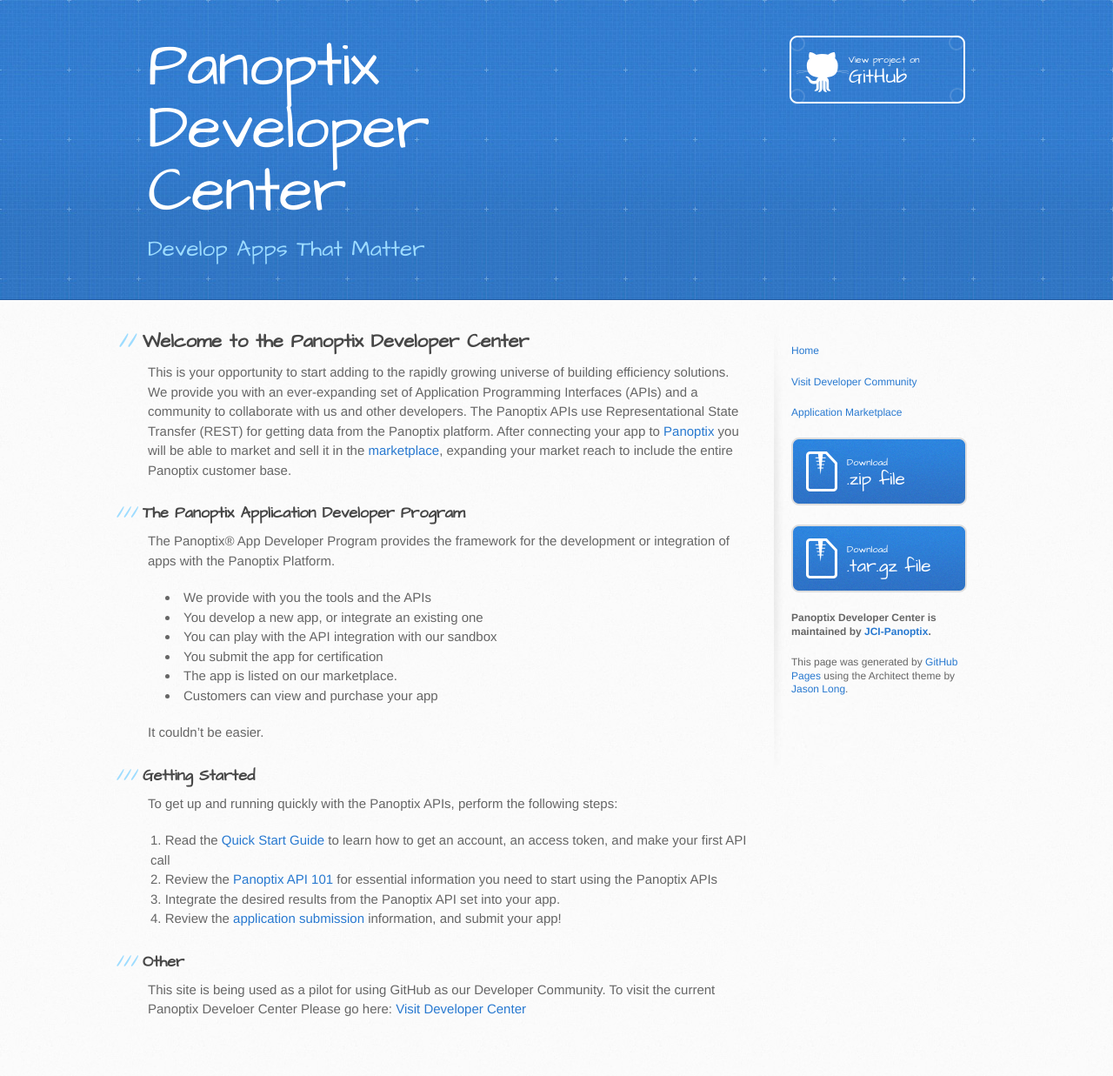
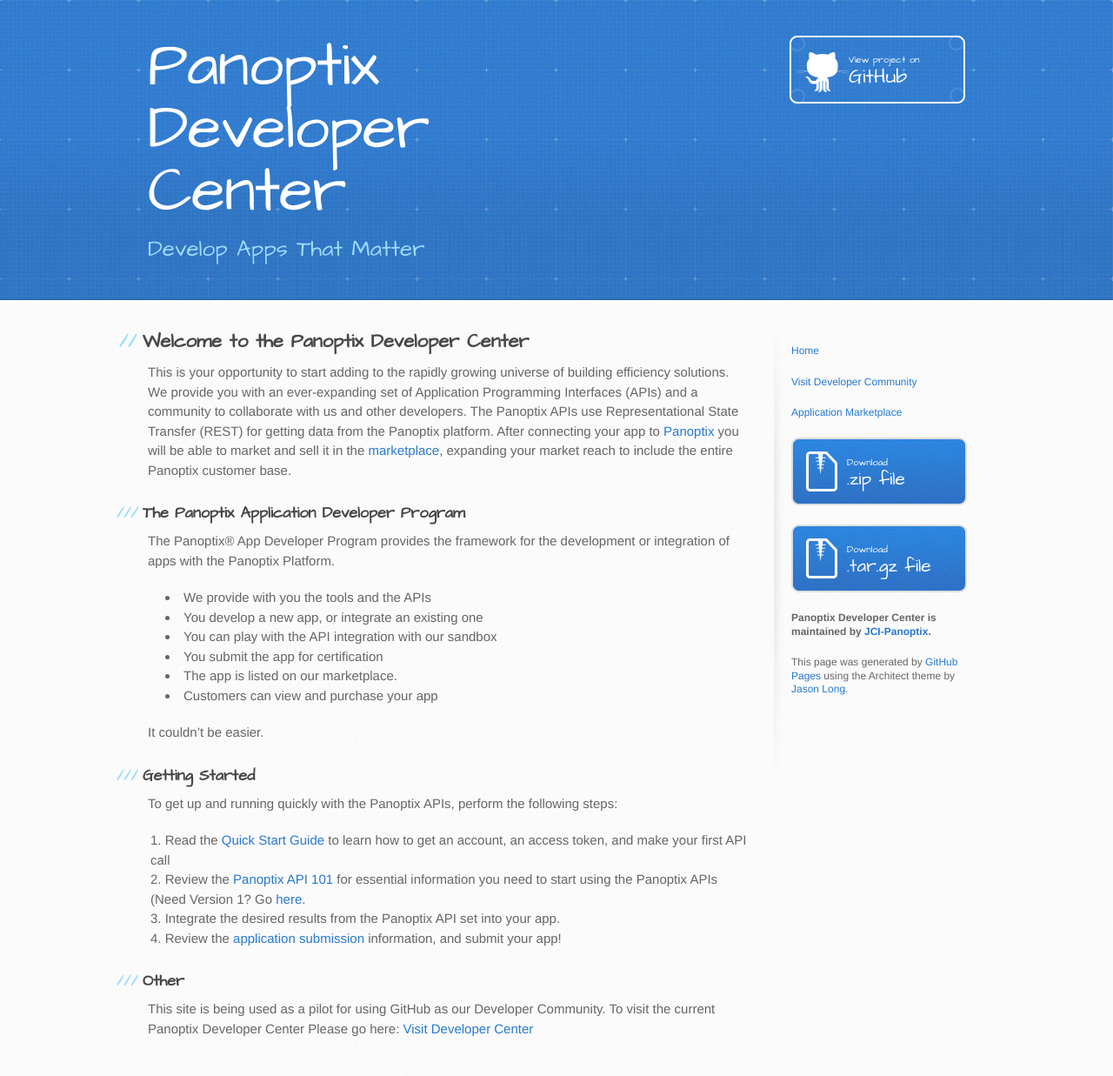
Before and after one commit to JCI-Panoptix/Developer, a Jekyll site: the page built from index.md, in a window 1280 px wide. Shown: the whole page at 87% size. Built offline with Jekyll 4.4.1, drawn with Linux system fonts in a browser that asks for light colours; Markdown is read by kramdown in place of the engine named in the settings; before the commit the page ends 1214 px from its top, so only the background shows below that.

Commit message:
Stub out version documentation

```diff
--- a/index.md
+++ b/index.md
@@ -23,9 +23,9 @@
 To get up and running quickly with the Panoptix APIs, perform the following steps:
 
 1. Read the [Quick Start Guide](quickstartguide.html) to learn how to get an account, an access token, and make your first API call
-2. Review the [Panoptix API 101](API101.html) for essential information you need to start using the Panoptix APIs
+2. Review the [Panoptix API 101](APIV2) for essential information you need to start using the Panoptix APIs (Need Version 1? Go [here](APIV1).
 3. Integrate the desired results from the Panoptix API set into your app.
 4. Review the [application submission](appsubmision.html) information, and submit your app!
 
 ### Other
-This site is being used as a pilot for using GitHub as our Developer Community. To visit the current Panoptix Develoer Center Please go here: [Visit Developer Center](https://developer.panoptix.com)
+This site is being used as a pilot for using GitHub as our Developer Community. To visit the current Panoptix Developer Center Please go here: [Visit Developer Center](https://developer.panoptix.com)
```
Also changed, not shown: APIV1/index.md (added, +7 -0 lines), APIV2/index.md (added, +7 -0 lines).
